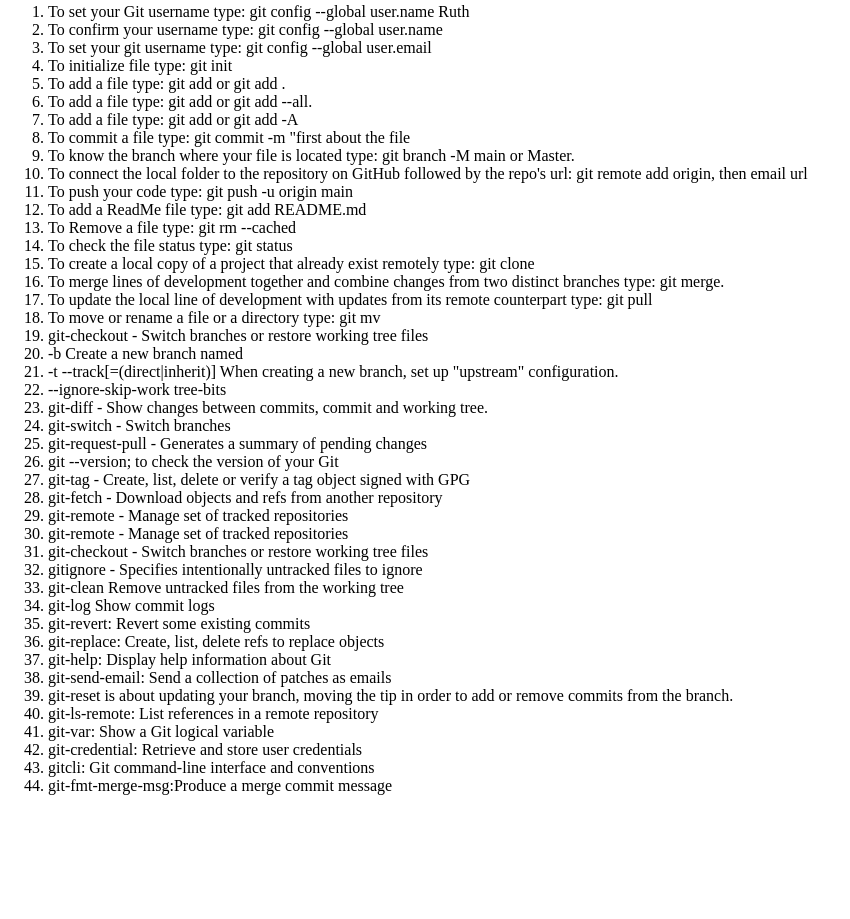
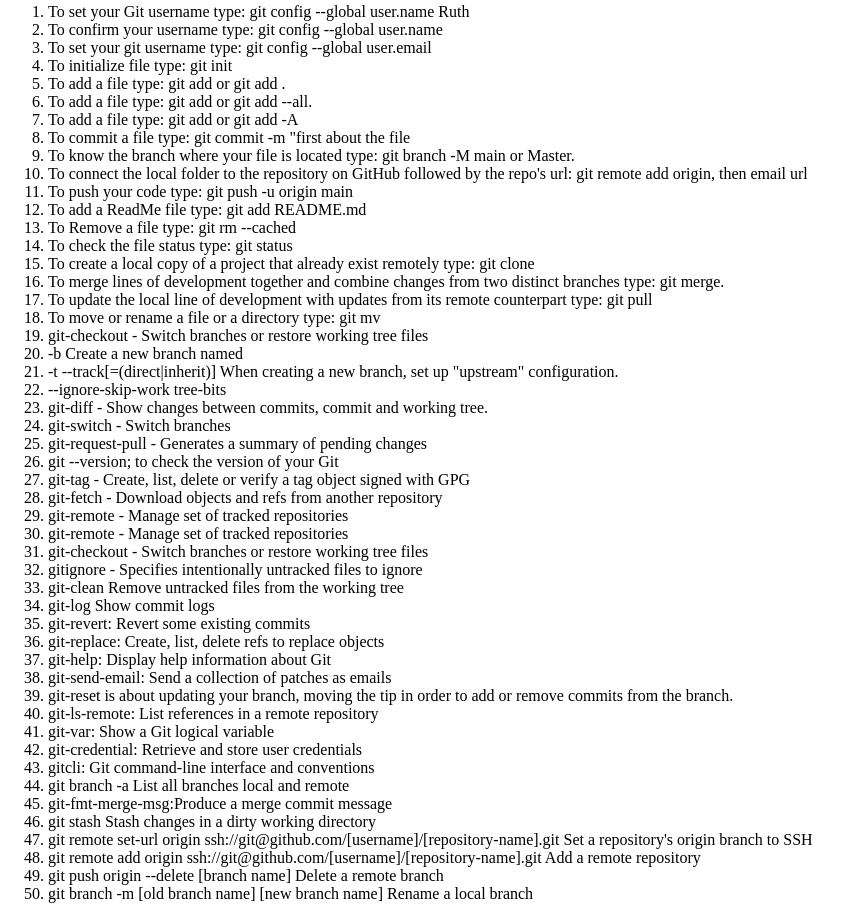
Before and after one commit to Ruthbaby/SkillHarvestGitCommands, a plain HTML site: page week1/Week3/gitlesson.html in a window 1280 px wide. Shown: the part 216-1135 px from the top of the page, without its empty margins (0-850 px from the left). Before the commit the page ends 1027 px from the top, so only its background shows below. Drawn offline with Linux system fonts and the light colour scheme.

Commit message:
Git and GitHub commands

```diff
--- a/week1/Week3/gitlesson.html
+++ b/week1/Week3/gitlesson.html
@@ -88,7 +88,13 @@
               <li>git-var: Show a Git logical variable</li>
               <li>git-credential: Retrieve and store user credentials</li>
               <li>gitcli: Git command-line interface and conventions</li>
+              <li>git branch -a	List all branches local and remote</li>
               <li>git-fmt-merge-msg:Produce a merge commit message</li>
+              <li>git stash	Stash changes in a dirty working directory</li>
+              <li>git remote set-url origin ssh://git@github.com/[username]/[repository-name].git	Set a repository's origin branch to SSH</li>
+              <li>git remote add origin ssh://git@github.com/[username]/[repository-name].git	Add a remote repository</li>
+              <li>git push origin --delete [branch name]	Delete a remote branch</li>
+              <li>git branch -m [old branch name] [new branch name]	Rename a local branch</li>
       </ol>
     </div>
   </body>
```
